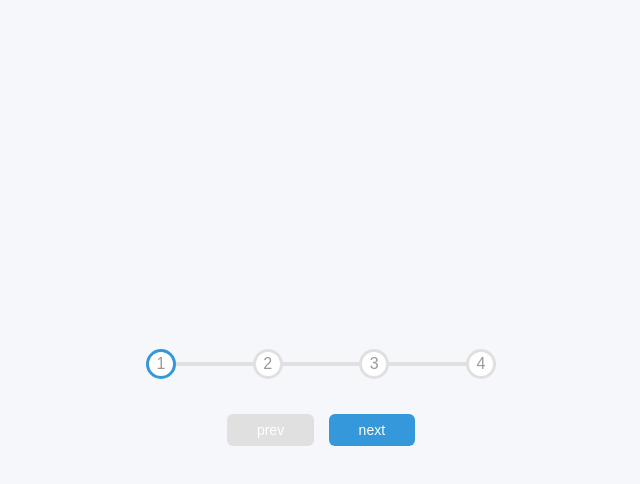
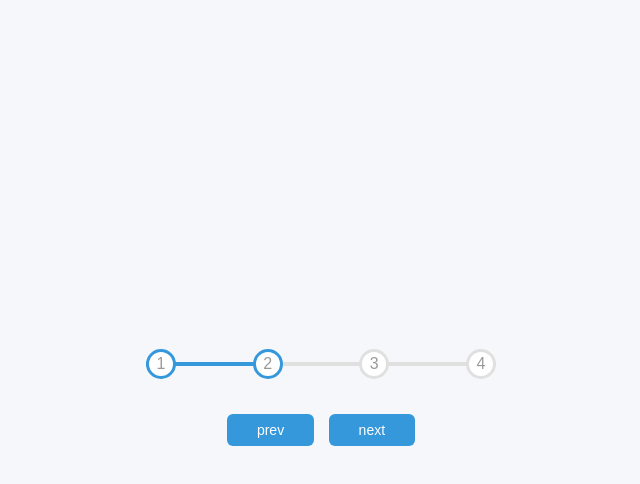
Before and after one commit to AliATZ/50-Projects-in-50-days, a plain HTML site: page Progress Steps/index.html in a window 1280 px wide. Both pictures are taken after a click on the button "next". Shown: the whole page, without its empty margins (319-959 px from the left). Drawn offline with Linux system fonts and the light colour scheme; a web font is replaced by a local one.

Commit message:
finished

```diff
--- a/Progress Steps/script.js
+++ b/Progress Steps/script.js
@@ -0,0 +1,47 @@
+const progress = document.getElementById('progress')
+const prev = document.getElementById('prev')
+const next = document.getElementById('next')
+const circles = document.querySelectorAll('.circle')
+
+let currentActive = 1
+
+next.addEventListener('click', () => {
+    currentActive++
+
+    if(currentActive > circles.length) {
+        currentActive = circles.length
+    }
+
+    update()
+})
+
+prev.addEventListener('click', () => {
+    currentActive--
+
+    if(currentActive < 1) {
+        currentActive = 1
+    }
+
+    update()
+})
+
+function update() {
+    circles.forEach((circle, idx) => {
+        if(idx < currentActive) {
+            circle.classList.add('active')
+        } else {
+            circle.classList.remove('active')
+        }
+    })
+    const actives =document.querySelectorAll('.active')
+
+    progress.style.width= (actives.length -1) / (circles.length-1) *100 + '%'
+    if (currentActive===1){
+        prev.disabled= true
+    }else if(currentActive === circles.length){
+        next.disabled = true
+    }else {
+        prev.disabled= false
+        next.disabled = false
+    }
+}
--- a/Progress Steps/style.css
+++ b/Progress Steps/style.css
@@ -42,7 +42,7 @@ body{
     height: 4px;
     width: 0%;
     z-index: -1;
-    transition: 0.4s ease;
+    transition: 0.3s ease;
 }
 
 .progress-container::before{
@@ -67,7 +67,7 @@ body{
     align-items: center;
     justify-content: center;
     border: 3px solid var(--line-border-empty);
-    transition: 0.4s ease;
+    transition: 0.5s ease;
 }
 
 .circle.active{
```
